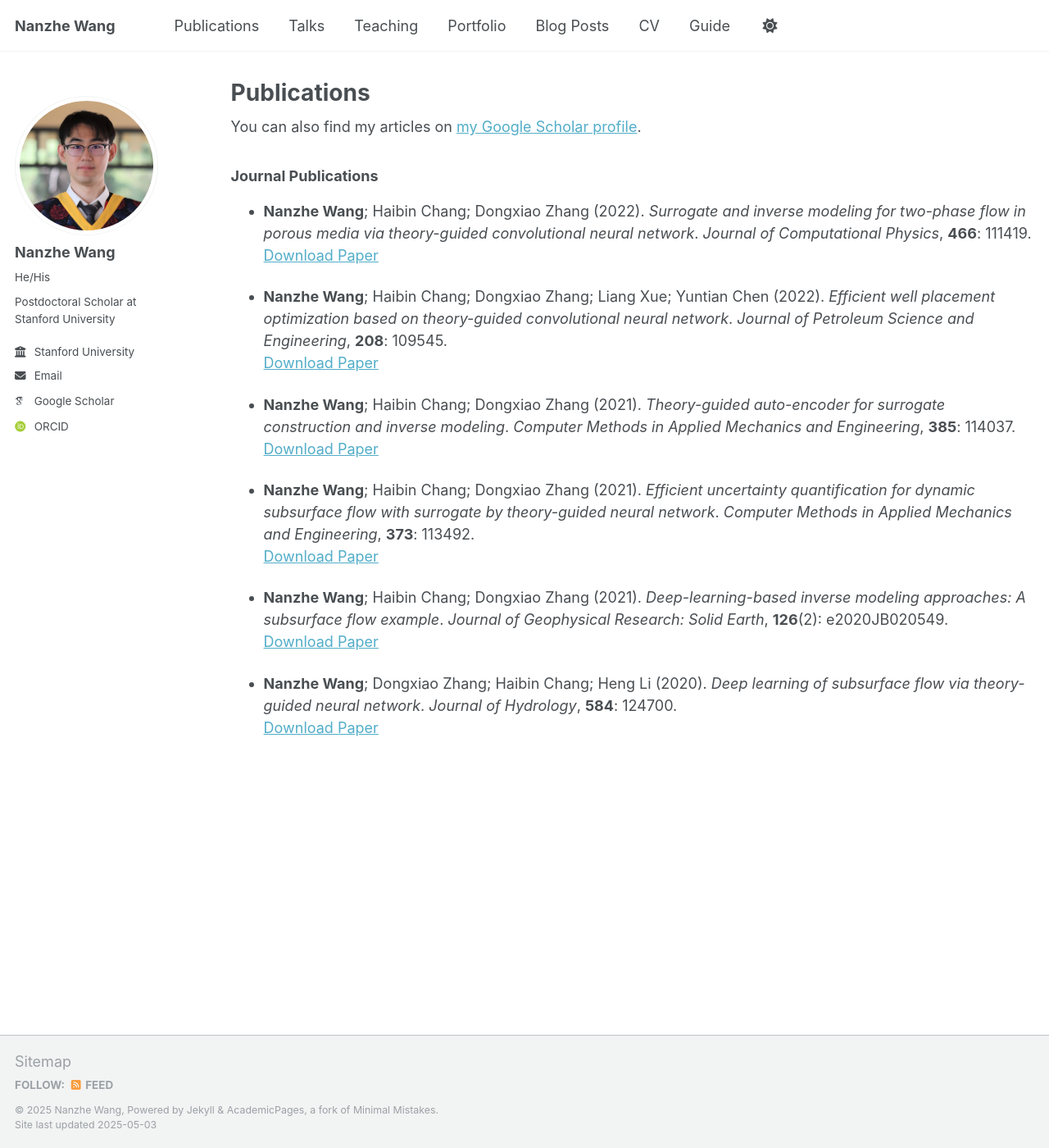
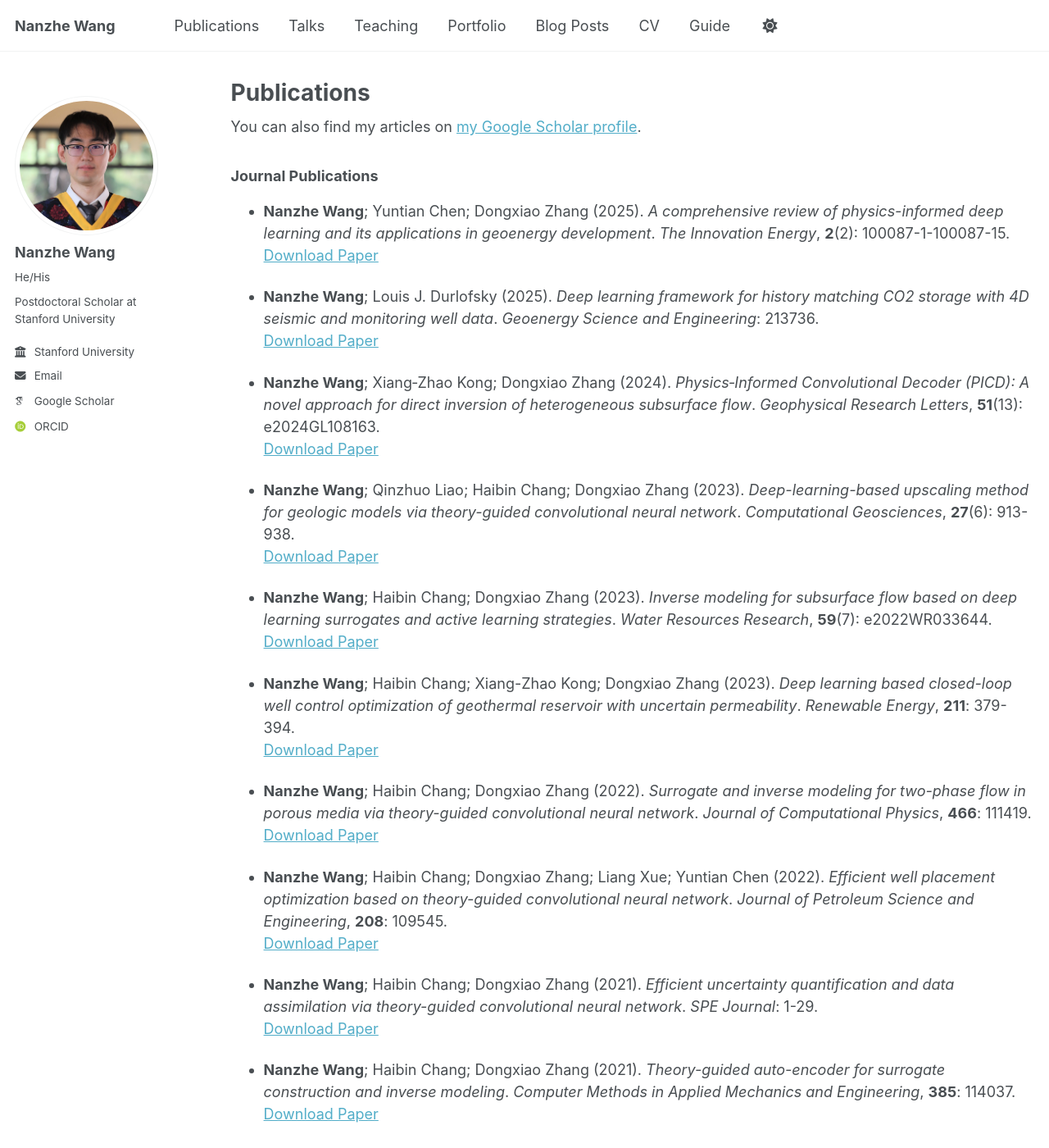
Before and after one commit to NanzheWang/nanzhewang.github.io, a Jekyll site: the page built from _pages/publications.md, in a window 1280 px wide and 1400 px high. Shown: the whole window at 82% size. Built offline with Jekyll 4.4.1, drawn with Linux system fonts in a browser that asks for light colours; some web fonts are replaced.

Commit message:
Update publications.md

```diff
--- a/_pages/publications.md
+++ b/_pages/publications.md
@@ -82,6 +82,90 @@ publications:
     pages: "111419"
     url: "https://doi.org/10.1016/j.jcp.2022.111419"
 
+  - title: "Efficient uncertainty quantification and data assimilation via theory-guided convolutional neural network"
+    authors:
+     - "Nanzhe Wang"
+     - "Haibin Chang"
+     - "Dongxiao Zhang"
+    venue: "SPE Journal"
+    year: 2021
+    pages: "1-29"
+    url: "https://doi.org/10.2118/203904-PA"
+
+
+  - title: "Deep learning based closed-loop well control optimization of geothermal reservoir with uncertain permeability"
+    authors:
+     - "Nanzhe Wang"
+     - "Haibin Chang"
+     - "Xiang-Zhao Kong"
+     - "Dongxiao Zhang"
+    venue: "Renewable Energy"
+    year: 2023
+    volume: 211
+    pages: "379-394"
+    url: "https://doi.org/10.1016/j.renene.2023.04.088"
+
+
+  - title: "Inverse modeling for subsurface flow based on deep learning surrogates and active learning strategies"
+    authors:
+     - "Nanzhe Wang"
+     - "Haibin Chang"
+     - "Dongxiao Zhang"
+    venue: "Water Resources Research"
+    year: 2023
+    volume: 59
+    issue: 7
+    pages: "e2022WR033644"
+    url: "https://doi.org/10.1029/2022WR033644"
+
+
+  - title: "Physics‐Informed Convolutional Decoder (PICD): A novel approach for direct inversion of heterogeneous subsurface flow"
+    authors:
+     - "Nanzhe Wang"
+     - "Xiang‐Zhao Kong"
+     - "Dongxiao Zhang"
+    venue: "Geophysical Research Letters"
+    year: 2024
+    volume: 51
+    issue: 13
+    pages: "e2024GL108163"
+    url: "https://doi.org/10.1029/2024GL108163"
+
+
+  - title: "Deep-learning-based upscaling method for geologic models via theory-guided convolutional neural network"
+    authors:
+     - "Nanzhe Wang"
+     - "Qinzhuo Liao"
+     - "Haibin Chang"
+     - "Dongxiao Zhang"
+    venue: "Computational Geosciences"
+    year: 2023
+    volume: 27
+    issue: 6
+    pages: "913-938"
+    url: "https://doi.org/10.1007/s10596-023-10233-2"
+
+  - title: "Deep learning framework for history matching CO2 storage with 4D seismic and monitoring well data"
+    authors:
+     - "Nanzhe Wang"
+     - "Louis J. Durlofsky"
+    venue: "Geoenergy Science and Engineering"
+    year: 2025
+    pages: 213736
+    url: "https://doi.org/10.1016/j.geoen.2025.213736"
+
+
+  - title: "A comprehensive review of physics-informed deep learning and its applications in geoenergy development"
+    authors:
+     - "Nanzhe Wang"
+     - "Yuntian Chen"
+     - "Dongxiao Zhang"
+    venue: "The Innovation Energy"
+    year: 2025
+    volume: 2
+    issue: 2
+    pages: "100087-1-100087-15"
+    url: "https://doi.org/10.59717/j.xinn-energy.2025.100087"
 
 ---
 
```
